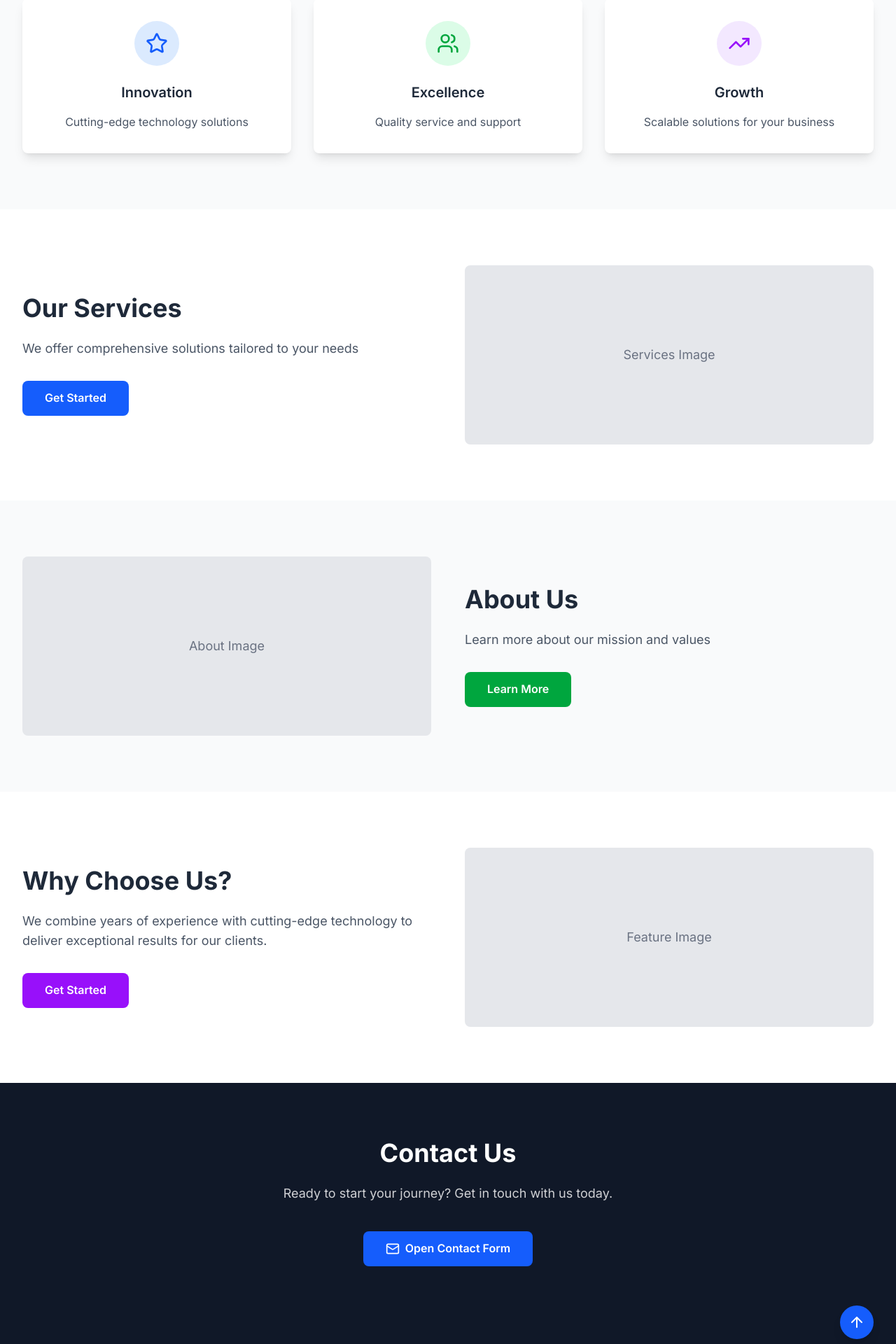
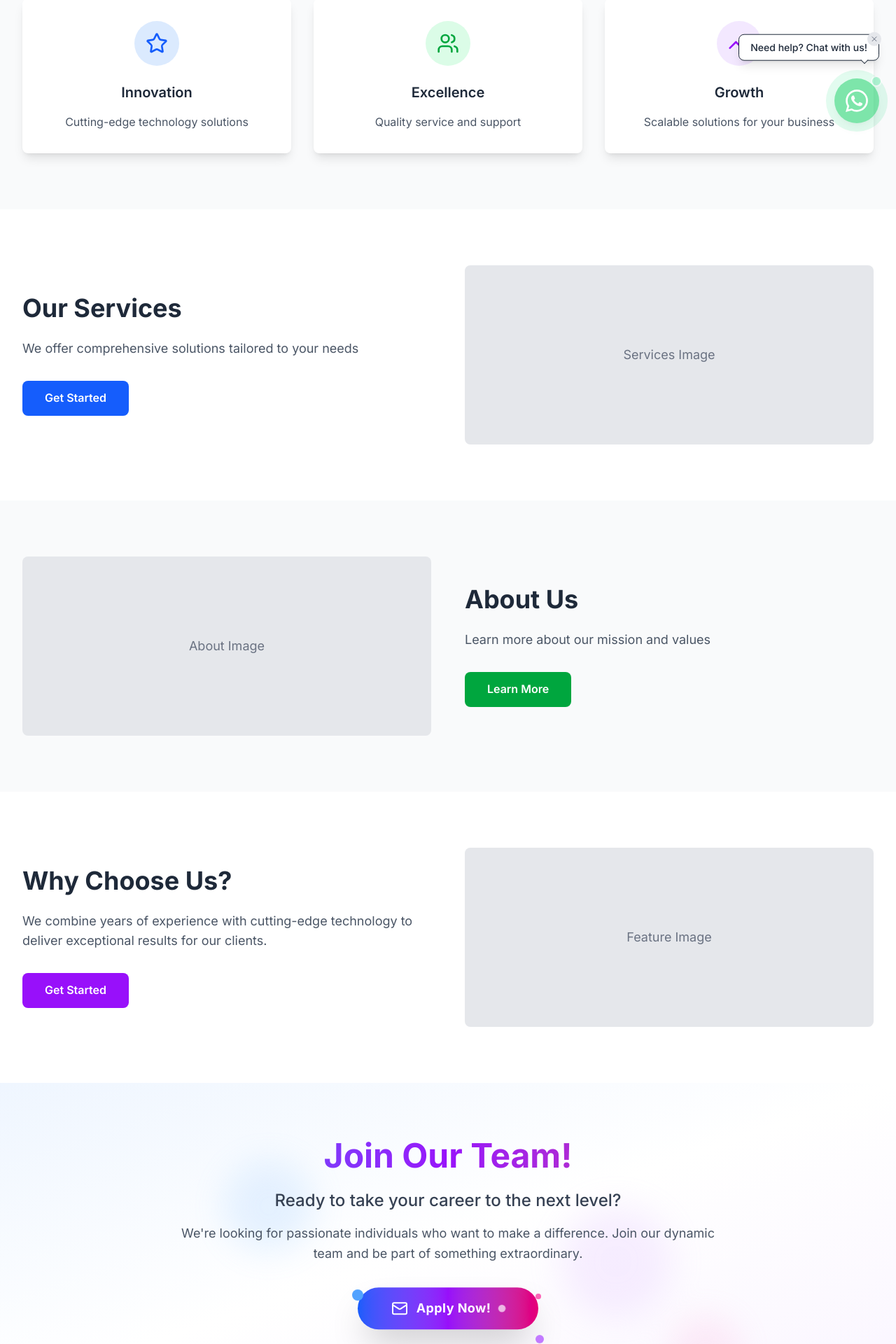
Before and after one commit to kalboussiKarim/jobs, a Next.js app: page / in a window 1280 px wide. Shown: the part 600-2520 px from the top of the page at 70% size. Built offline with nearby package versions, Linux system fonts and the light colour scheme.

Commit message:
added whatsapp bubble

```diff
--- a/components/MainContent.tsx
+++ b/components/MainContent.tsx
@@ -171,23 +171,57 @@ const MainContent: React.FC = () => {
       {/* Section 6: Contact Section with Modal */}
       <section
         id="contact"
-        className="py-20 bg-gray-900 dark:bg-gray-950 text-white transition-colors duration-300"
+        className="py-20 bg-gradient-to-br from-blue-50 via-white to-purple-50 dark:from-gray-800 dark:via-gray-900 dark:to-gray-800 transition-all duration-300 relative overflow-hidden"
       >
-        <div className="max-w-7xl mx-auto px-4 sm:px-6 lg:px-8">
+        {/* Animated background elements */}
+        <div className="absolute inset-0 opacity-20">
+          <div className="absolute top-1/4 left-1/4 w-32 h-32 bg-blue-300 rounded-full blur-xl animate-pulse"></div>
+          <div className="absolute bottom-1/4 right-1/4 w-40 h-40 bg-purple-300 rounded-full blur-xl animate-pulse delay-1000"></div>
+          <div className="absolute top-3/4 left-3/4 w-24 h-24 bg-pink-300 rounded-full blur-xl animate-pulse delay-500"></div>
+        </div>
+
+        <div className="max-w-7xl mx-auto px-4 sm:px-6 lg:px-8 relative z-10">
           <div className="text-center">
-            <h2 className="text-3xl md:text-4xl font-bold mb-6">
-              {t("contactUs")}
+            <h2 className="text-4xl md:text-5xl font-bold mb-6 bg-gradient-to-r from-blue-600 via-purple-600 to-pink-600 bg-clip-text text-transparent animate-pulse">
+              Join Our Team!
             </h2>
-            <p className="text-lg mb-10 max-w-3xl mx-auto opacity-80">
-              {t("contactDescription")}
+            <p className="text-xl md:text-2xl mb-4 text-gray-700 dark:text-gray-300 font-medium">
+              Ready to take your career to the next level?
             </p>
-            <button
-              onClick={() => setIsModalOpen(true)}
-              className="bg-blue-600 text-white px-8 py-3 rounded-lg font-semibold hover:bg-blue-700 transition-colors inline-flex items-center space-x-2"
-            >
-              <Mail className="h-5 w-5" />
-              <span>{t("openForm")}</span>
-            </button>
+            <p className="text-lg mb-12 max-w-3xl mx-auto text-gray-600 dark:text-gray-400 leading-relaxed">
+              We're looking for passionate individuals who want to make a
+              difference. Join our dynamic team and be part of something
+              extraordinary.
+            </p>
+
+            {/* Fancy Apply Now Button */}
+            <div className="relative inline-block">
+              <button
+                onClick={() => setIsModalOpen(true)}
+                className="group relative overflow-hidden bg-gradient-to-r from-blue-600 via-purple-600 to-pink-600 text-white px-12 py-4 rounded-full font-bold text-lg shadow-2xl hover:shadow-3xl transform hover:scale-105 transition-all duration-300 animate-bounce hover:animate-none"
+              >
+                {/* Animated background gradient */}
+                <div className="absolute inset-0 bg-gradient-to-r from-pink-600 via-purple-600 to-blue-600 opacity-0 group-hover:opacity-100 transition-opacity duration-300"></div>
+
+                {/* Moving shine effect */}
+                <div className="absolute inset-0 -top-2 -bottom-2 bg-gradient-to-r from-transparent via-white to-transparent opacity-20 transform -skew-x-12 translate-x-[-100%] group-hover:translate-x-[100%] transition-transform duration-1000"></div>
+
+                {/* Button content */}
+                <div className="relative flex items-center space-x-3">
+                  <Mail className="h-6 w-6 transform group-hover:rotate-12 transition-transform duration-300" />
+                  <span className="font-bold tracking-wide">Apply Now!</span>
+                  <div className="w-2 h-2 bg-white rounded-full animate-ping"></div>
+                </div>
+
+                {/* Glow effect */}
+                <div className="absolute inset-0 rounded-full bg-gradient-to-r from-blue-400 via-purple-400 to-pink-400 opacity-0 group-hover:opacity-20 blur-xl transition-opacity duration-300 animate-pulse"></div>
+              </button>
+
+              {/* Floating particles around button */}
+              <div className="absolute -top-2 -left-2 w-4 h-4 bg-blue-400 rounded-full animate-bounce delay-100"></div>
+              <div className="absolute -bottom-2 -right-2 w-3 h-3 bg-purple-400 rounded-full animate-bounce delay-300"></div>
+              <div className="absolute -top-1 -right-1 w-2 h-2 bg-pink-400 rounded-full animate-bounce delay-500"></div>
+            </div>
           </div>
         </div>
       </section>
--- /dev/null
+++ b/components/WhatsAppBubble.tsx
@@ -0,0 +1,92 @@
+"use client";
+
+import React, { useState, useEffect } from "react";
+import { X } from "lucide-react";
+
+interface WhatsAppBubbleProps {
+  phoneNumber: string;
+  message?: string;
+  position?: "bottom-right" | "bottom-left";
+}
+
+const WhatsAppBubble: React.FC<WhatsAppBubbleProps> = ({
+  phoneNumber,
+  message = "Hello! I'm interested in your services.",
+  position = "bottom-right",
+}) => {
+  const [isVisible, setIsVisible] = useState(false);
+  const [showTooltip, setShowTooltip] = useState(false);
+
+  useEffect(() => {
+    // Show bubble after 3 seconds
+    const timer = setTimeout(() => {
+      setIsVisible(true);
+      // Show tooltip after bubble appears
+      setTimeout(() => setShowTooltip(true), 1000);
+      // Hide tooltip after 5 seconds
+      setTimeout(() => setShowTooltip(false), 6000);
+    }, 3000);
+
+    return () => clearTimeout(timer);
+  }, []);
+
+  const handleWhatsAppClick = () => {
+    const encodedMessage = encodeURIComponent(message);
+    const whatsappUrl = `https://wa.me/${phoneNumber}?text=${encodedMessage}`;
+    window.open(whatsappUrl, "_blank");
+  };
+
+  const positionClasses = {
+    "bottom-right": "bottom-6 right-6",
+    "bottom-left": "bottom-6 left-6",
+  };
+
+  if (!isVisible) return null;
+
+  return (
+    <div className={`fixed ${positionClasses[position]} z-50 group`}>
+      {/* Tooltip */}
+      {showTooltip && (
+        <div className="absolute bottom-full mb-4 right-0 bg-white dark:bg-gray-800 text-gray-800 dark:text-white px-4 py-2 rounded-lg shadow-lg border dark:border-gray-700 whitespace-nowrap animate-bounce">
+          <div className="text-sm font-medium">Need help? Chat with us!</div>
+          <div className="absolute -bottom-1 right-4 w-2 h-2 bg-white dark:bg-gray-800 border-r border-b dark:border-gray-700 transform rotate-45"></div>
+          <button
+            onClick={() => setShowTooltip(false)}
+            className="absolute -top-1 -right-1 w-5 h-5 bg-gray-200 dark:bg-gray-600 rounded-full flex items-center justify-center text-gray-500 dark:text-gray-400 hover:bg-gray-300 dark:hover:bg-gray-500 transition-colors"
+          >
+            <X className="w-3 h-3" />
+          </button>
+        </div>
+      )}
+
+      {/* WhatsApp Button */}
+      <button
+        onClick={handleWhatsAppClick}
+        className="relative bg-green-500 hover:bg-green-600 text-white p-4 rounded-full shadow-lg hover:shadow-xl transform hover:scale-110 transition-all duration-300 animate-pulse hover:animate-none"
+        aria-label="Chat on WhatsApp"
+      >
+        {/* Ripple effect */}
+        <div className="absolute inset-0 rounded-full bg-green-400 animate-ping opacity-20"></div>
+        <div className="absolute inset-0 rounded-full bg-green-400 animate-ping opacity-20 animation-delay-1000"></div>
+
+        {/* WhatsApp Icon */}
+        <svg
+          className="w-8 h-8 relative z-10"
+          viewBox="0 0 24 24"
+          fill="currentColor"
+          xmlns="http://www.w3.org/2000/svg"
+        >
+          <path d="M17.472 14.382c-.297-.149-1.758-.867-2.03-.967-.273-.099-.471-.148-.67.15-.197.297-.767.966-.94 1.164-.173.199-.347.223-.644.075-.297-.15-1.255-.463-2.39-1.475-.883-.788-1.48-1.761-1.653-2.059-.173-.297-.018-.458.13-.606.134-.133.298-.347.446-.52.149-.174.198-.298.298-.497.099-.198.05-.371-.025-.52-.075-.149-.669-1.612-.916-2.207-.242-.579-.487-.5-.669-.51-.173-.008-.371-.01-.57-.01-.198 0-.52.074-.792.372-.272.297-1.04 1.016-1.04 2.479 0 1.462 1.065 2.875 1.213 3.074.149.198 2.096 3.2 5.077 4.487.709.306 1.262.489 1.694.625.712.227 1.36.195 1.871.118.571-.085 1.758-.719 2.006-1.413.248-.694.248-1.289.173-1.413-.074-.124-.272-.198-.57-.347m-5.421 7.403h-.004a9.87 9.87 0 01-5.031-1.378l-.361-.214-3.741.982.998-3.648-.235-.374a9.86 9.86 0 01-1.51-5.26c.001-5.45 4.436-9.884 9.888-9.884 2.64 0 5.122 1.03 6.988 2.898a9.825 9.825 0 012.893 6.994c-.003 5.45-4.437 9.884-9.885 9.884m8.413-18.297A11.815 11.815 0 0012.05 0C5.495 0 .16 5.335.157 11.892c0 2.096.547 4.142 1.588 5.945L.057 24l6.305-1.654a11.882 11.882 0 005.683 1.448h.005c6.554 0 11.89-5.335 11.893-11.893A11.821 11.821 0 0020.465 3.488" />
+        </svg>
+
+        {/* Online indicator */}
+        <div className="absolute -top-1 -right-1 w-4 h-4 bg-green-400 rounded-full border-2 border-white dark:border-gray-800 animate-pulse"></div>
+
+        {/* Glow effect */}
+        <div className="absolute inset-0 rounded-full bg-green-400 opacity-0 group-hover:opacity-30 blur-lg transition-opacity duration-300"></div>
+      </button>
+    </div>
+  );
+};
+
+export default WhatsAppBubble;
--- a/src/app/layout.tsx
+++ b/src/app/layout.tsx
@@ -7,6 +7,7 @@ import { LanguageProvider } from "../../lib/LanguageContext";
 import Navbar from "../../components/Navbar";
 import Footer from "../../components/Footer";
 import { ThemeProvider } from "../../lib/ThemeContext";
+import WhatsAppBubble from "../../components/WhatsAppBubble";
 
 const inter = Inter({ subsets: ["latin"] });
 
@@ -24,6 +25,11 @@ export default function RootLayout({ children }: RootLayoutProps) {
               <Navbar />
               <main className="flex-grow">{children}</main>
               <Footer />
+              <WhatsAppBubble
+                phoneNumber="1234567890"
+                message="Hello! I'm interested in your services."
+                position="bottom-right"
+              />
             </div>
           </LanguageProvider>
         </ThemeProvider>
```
